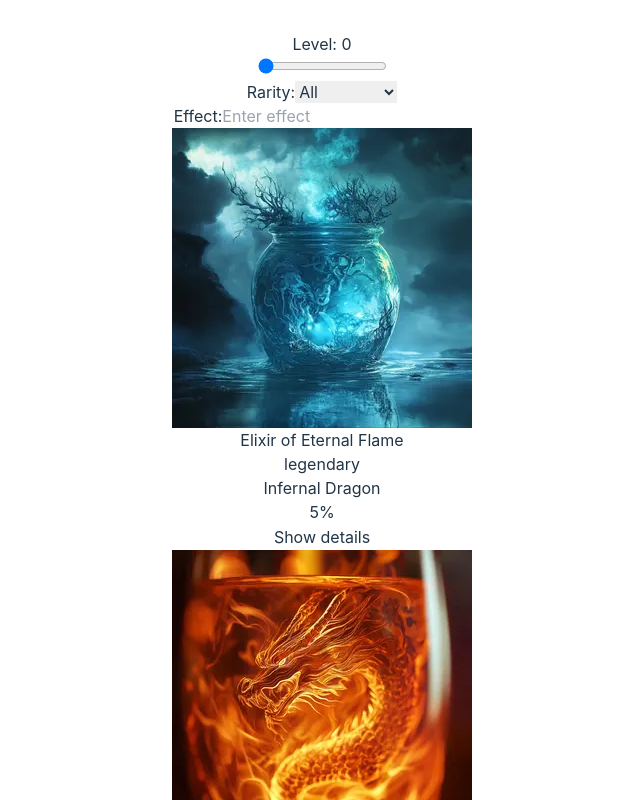
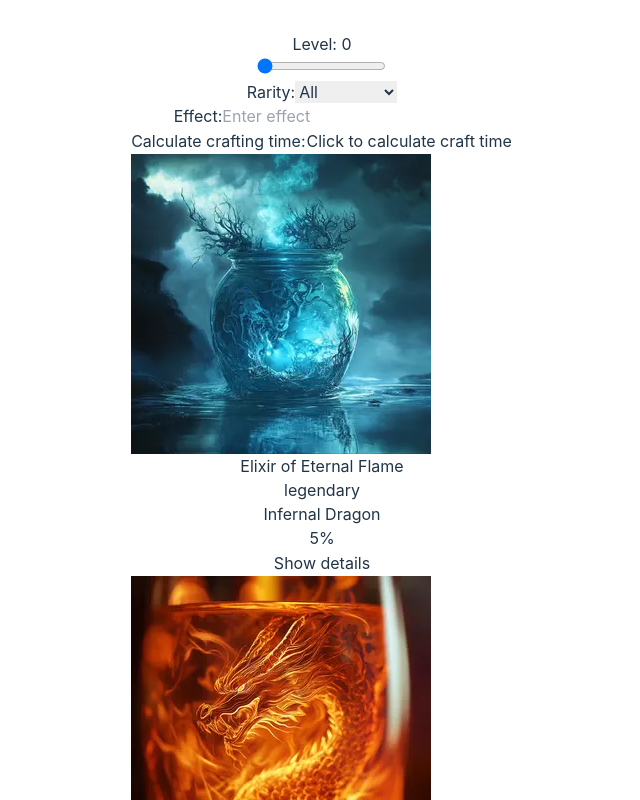
Before and after one commit to llabaka/lander-labaka-intcli2425-2, a React (Vite) app: page / in a window 1280 px wide. Shown: the top 800 px of the page, without its empty margins (318-958 px from the left). Built offline with nearby package versions, Linux system fonts and the light colour scheme.

Commit message:
[MAIN][ADD] Crafting time calculate

```diff
--- a/src/App.tsx
+++ b/src/App.tsx
@@ -5,7 +5,7 @@ import { potions } from './data/data'
 import Modal from './components/Modal';
 import Potions from './components/Potions';
 import Filters from './components/Filters';
-import { filterByLevelRequireMent, findPotionByEffect, getPotionsByRarity } from './helpers/potionHelpers';
+import { calculateCraftintTime, filterByLevelRequireMent, findPotionByEffect, getPotionsByRarity } from './helpers/potionHelpers';
 
 function App() {
   const [potionModalVisible, setPotionModalVisible] = useState(false);
@@ -45,6 +45,11 @@ function App() {
     setSelectedPotion(potion);
   };
 
+  const calculateCraftTime = () => {
+    const totalCraftTime = calculateCraftintTime(showingPotions);
+    setCraftTime(totalCraftTime);
+  };
+
   return (
     <>
       <Filters
@@ -54,6 +59,8 @@ function App() {
         setRarityFilter={setRarityFilter}
         effectFilter={effectFilter}
         setEffectFilter={setEffectFilter}
+        craftTime={craftTime}
+        calculateCraftTime={calculateCraftTime}
       />
 
       <Potions
--- /dev/null
+++ b/src/components/CraftFilter.tsx
@@ -0,0 +1,23 @@
+import React from "react"
+
+interface CraftFilterProps {
+    craftTime: number;
+    calculateCraftTime: () => void;
+}
+
+const CraftFilter: React.FC<CraftFilterProps> = ({ calculateCraftTime, craftTime }) => {
+    return (
+        <div className="input-wrapper">
+            <label className="text-lg">Calculate crafting time:</label>
+            <button
+                onClick={calculateCraftTime}
+                className="w-64 p-2 border border-gray-300 rounded"
+            >
+                Click to calculate craft time
+            </button>
+            <span className="ml-4 text-lg">{craftTime > 0 && `Total Craft Time: ${craftTime} minutes`}</span>
+        </div>
+    )
+}
+
+export default CraftFilter;
--- a/src/components/Filters.tsx
+++ b/src/components/Filters.tsx
@@ -2,17 +2,20 @@ import React from "react";
 import EffectFilter from "./EffectFilter";
 import LevelFilter from "./LevelFilter";
 import RarityFilter from "./RarityFilter";
+import CraftFilter from "./CraftFilter";
 
 interface FilterProps {
     levelFilter: number,
     setLevelFilter: (potions: number) => void;
     rarifyFilter: string,
-    setRarityFilter: (potions: string) => void;
+    setRarityFilter: (effect: string) => void;
     effectFilter: string,
     setEffectFilter: (effect: string) => void;
+    calculateCraftTime: () => void;
+    craftTime: number;
 }
 
-const Filters: React.FC<FilterProps> = ({ levelFilter, setLevelFilter, rarifyFilter, setRarityFilter, effectFilter, setEffectFilter }) => {
+const Filters: React.FC<FilterProps> = ({ levelFilter, setLevelFilter, rarifyFilter, setRarityFilter, effectFilter, setEffectFilter, calculateCraftTime, craftTime }) => {
     return (
         <div className="flex flex-start items-center border-white border-2 p-4">
 
@@ -28,10 +31,14 @@ const Filters: React.FC<FilterProps> = ({ levelFilter, setLevelFilter, rarifyFil
             />
 
             <EffectFilter
-            effectFilter={effectFilter}
-            setEffectFilter={setEffectFilter}
+                effectFilter={effectFilter}
+                setEffectFilter={setEffectFilter}
             />
 
+            <CraftFilter
+                craftTime={craftTime}
+                calculateCraftTime={calculateCraftTime}
+            />
         </div>
 
     )
```
